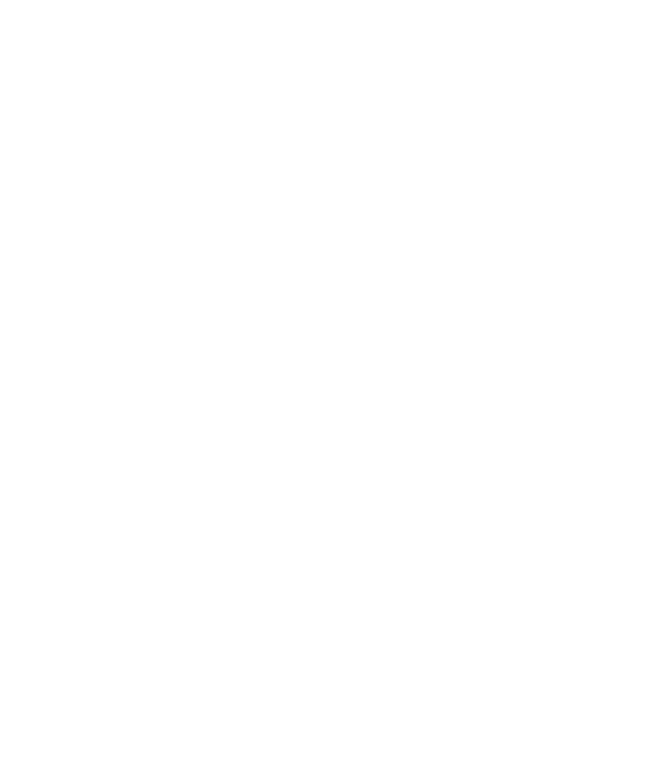
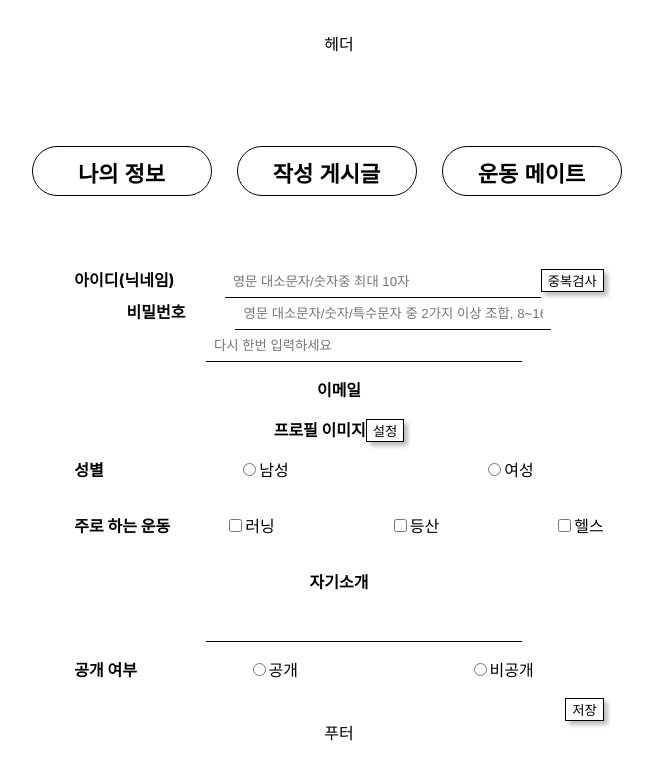
Before and after one commit to ashjang/FitTogether, a React (Vite) app in the folder web/: page / in a window 1280 px wide. Shown: the top 780 px of the page, without its empty margins (301-954 px from the left). Built offline with nearby package versions, Linux system fonts and the light colour scheme.

Commit message:
MyPage의 탭메뉴 구성, MyInformation 1차 마크업

```diff
--- a/web/src/App.tsx
+++ b/web/src/App.tsx
@@ -1,7 +1,10 @@
 import "./App.css";
+import MyPage from "./pages/MyPage/MyPage";
 
 function App() {
-  return <></>;
+  return <>
+  <MyPage />
+  </>;
 }
 
 export default App;
--- a/web/src/components/MyPage/MateList.tsx
+++ b/web/src/components/MyPage/MateList.tsx
@@ -0,0 +1,11 @@
+import React from 'react';
+
+const MateList:React.FC = () => {
+    return (
+        <div>
+            메이트 리스트
+        </div>
+    );
+};
+
+export default MateList;
--- a/web/src/components/MyPage/MyInformation.tsx
+++ b/web/src/components/MyPage/MyInformation.tsx
@@ -0,0 +1,167 @@
+/** @jsxImportSource @emotion/react */
+import { css } from '@emotion/react';
+import React, { useState } from 'react';
+
+const MyInformation: React.FC = () => {
+  const handleSaveClick = () => {
+    alert('저장되었습니다.');
+  };
+
+  const uploadProfileImage = () => {
+    alert('이미지 업로드');
+  };
+
+  const duplicationCheck = () => {
+    alert('중복검사');
+  };
+
+  const [inputIdValue, setInputIdValue] = useState<string>('');
+
+  const handleInputChange = (event: React.ChangeEvent<HTMLInputElement>) => {
+    const value = event.target.value;
+
+    const regex = /^[A-Za-z0-9]*$/;
+
+    if (regex.test(value) && value.length <= 10) {
+      setInputIdValue(value);
+    }
+  };
+
+  return (
+    <div>
+      <div>
+        <label css={labelFontStyle}>아이디(닉네임)</label>
+        <input
+          type="text"
+          name="username"
+          css={inputStyles}
+          value={inputIdValue}
+          onChange={handleInputChange}
+          placeholder="영문 대소문자/숫자중 최대 10자"
+        />
+        <button onClick={duplicationCheck} css={inputButton}>
+          중복검사
+        </button>
+      </div>
+      <div>
+        <label css={labelFontStyle}>비밀번호</label>
+        <input
+          type="password"
+          name="password"
+          css={inputStyles}
+          placeholder="영문 대소문자/숫자/특수문자 중 2가지 이상 조합, 8~16자"
+        />
+        <br />
+        <input
+          type="password"
+          name="password"
+          css={inputStyles}
+          placeholder="다시 한번 입력하세요"
+        />
+      </div>
+      <p css={labelFontStyle}>이메일</p>
+      <div>
+        <span css={labelFontStyle}>프로필 이미지</span>
+        <button type="button" onClick={uploadProfileImage} css={inputButton}>
+          설정
+        </button>
+      </div>
+      <div css={containerStyles}>
+        <p css={[labelStyles, labelFontStyle]}>성별</p>
+        <label css={radioButtonStyles}>
+          <input type="radio" name="gender" value="남성" />
+          남성
+        </label>
+        <label css={radioButtonStyles}>
+          <input type="radio" name="gender" value="여성" />
+          여성
+        </label>
+      </div>
+      <div css={containerStyles}>
+        <p css={[labelStyles, labelFontStyle]}>주로 하는 운동</p>
+        <label css={radioButtonStyles}>
+          <input type="checkbox" name="favorite" value="러닝" />
+          러닝
+        </label>
+        <label css={radioButtonStyles}>
+          <input type="checkbox" name="favorite" value="등산" />
+          등산
+        </label>
+        <label>
+          <input type="checkbox" name="favorite" value="헬스" />
+          헬스
+        </label>
+      </div>
+      <div>
+        <p css={labelFontStyle}>자기소개</p>
+        <input type="text" css={inputStyles}></input>
+      </div>
+      <div css={containerStyles}>
+        <p css={[labelStyles, labelFontStyle]}>공개 여부 </p>
+        <label css={radioButtonStyles}>
+          <input type="radio" name="publicStatus" value="공개" />
+          공개
+        </label>
+        <label css={radioButtonStyles}>
+          <input type="radio" name="publicStatus" value="비공개" />
+          비공개
+        </label>
+      </div>
+      <div css={formArea}>
+        <button type="button" onClick={handleSaveClick} css={saveButton}>
+          저장
+        </button>
+      </div>
+    </div>
+  );
+};
+
+const labelFontStyle = css`
+  font-weight: bold;
+`;
+
+const inputStyles = css`
+  margin-left: 50px;
+  padding: 8px;
+  border: none;
+  border-bottom: 1px solid black;
+  outline: none;
+  width: 300px;
+`;
+
+const inputButton = css`
+  border: 1px solid black;
+  background-color: white;
+  text-align: center;
+  box-shadow: 4px 4px 4px rgba(0, 0, 0, 25%);
+  cursor: pointer;
+`;
+
+const formArea = css`
+  display: flex;
+  flex-direction: row-reverse;
+`;
+
+const containerStyles = css`
+  display: flex;
+  align-items: center;
+  justify-content: space-between;
+`;
+
+const labelStyles = css`
+  margin-right: 10px;
+`;
+
+const radioButtonStyles = css`
+  margin-right: 70px;
+`;
+
+const saveButton = css`
+  border: 1px solid black;
+  background-color: white;
+  text-align: center;
+  box-shadow: 4px 4px 4px rgba(0, 0, 0, 25%);
+  cursor: pointer;
+`;
+
+export default MyInformation;
--- a/web/src/components/MyPage/MyPostList.tsx
+++ b/web/src/components/MyPage/MyPostList.tsx
@@ -0,0 +1,11 @@
+import React from 'react';
+
+const MyPostList:React.FC = () => {
+    return (
+        <div>
+            나의 게시글
+        </div>
+    );
+};
+
+export default MyPostList;
--- a/web/src/pages/MyPage/MyPage.tsx
+++ b/web/src/pages/MyPage/MyPage.tsx
@@ -0,0 +1,68 @@
+import React, { useState } from 'react';
+import MyInformation from '../../components/MyPage/MyInformation';
+import MyPostList from '../../components/MyPage/MyPostList';
+import MateList from '../../components/MyPage/MateList';
+import styled from '@emotion/styled';
+
+const MyPage: React.FC = () => {
+  const [activeTab, setActiveTab] = useState('MyInformation');
+
+  const handleTabClick = (tabName: string) => {
+    setActiveTab(tabName);
+  };
+
+  return (
+    <div>
+      <header>헤더</header>
+      <Tab>
+        <Button onClick={() => handleTabClick('MyInformation')}>
+          나의 정보
+        </Button>
+        <Button onClick={() => handleTabClick('MyPostList')}>
+          작성 게시글
+        </Button>
+        <Button onClick={() => handleTabClick('MateList')}>운동 메이트</Button>
+      </Tab>
+      <Content>
+        {activeTab === 'MyInformation' && <MyInformation />}
+        {activeTab === 'MyPostList' && <MyPostList />}
+        {activeTab === 'MateList' && <MateList />}
+      </Content>
+
+      <footer>푸터</footer>
+    </div>
+  );
+};
+
+const Button = styled.button`
+  width: 180px;
+  height: 50px;
+  border-radius: 30px;
+  background-color: white;
+  border: 0.5px solid black;
+  padding: 9px 20px;
+  margin-right: 25px;
+  font-weight: bold;
+  font-size: 22px;
+  cursor: pointer;
+
+  &:hover {
+    background-color: #d9d9d9;
+  }
+`;
+
+const Tab = styled.div`
+  display: flex;
+  justify-content: center;
+  align-items: center;
+  margin-top: 90px;
+  margin-bottom: 70px;
+`;
+
+const Content = styled.div`
+  display: flex;
+  justify-content: center;
+  align-items: center;
+`;
+
+export default MyPage;
```
